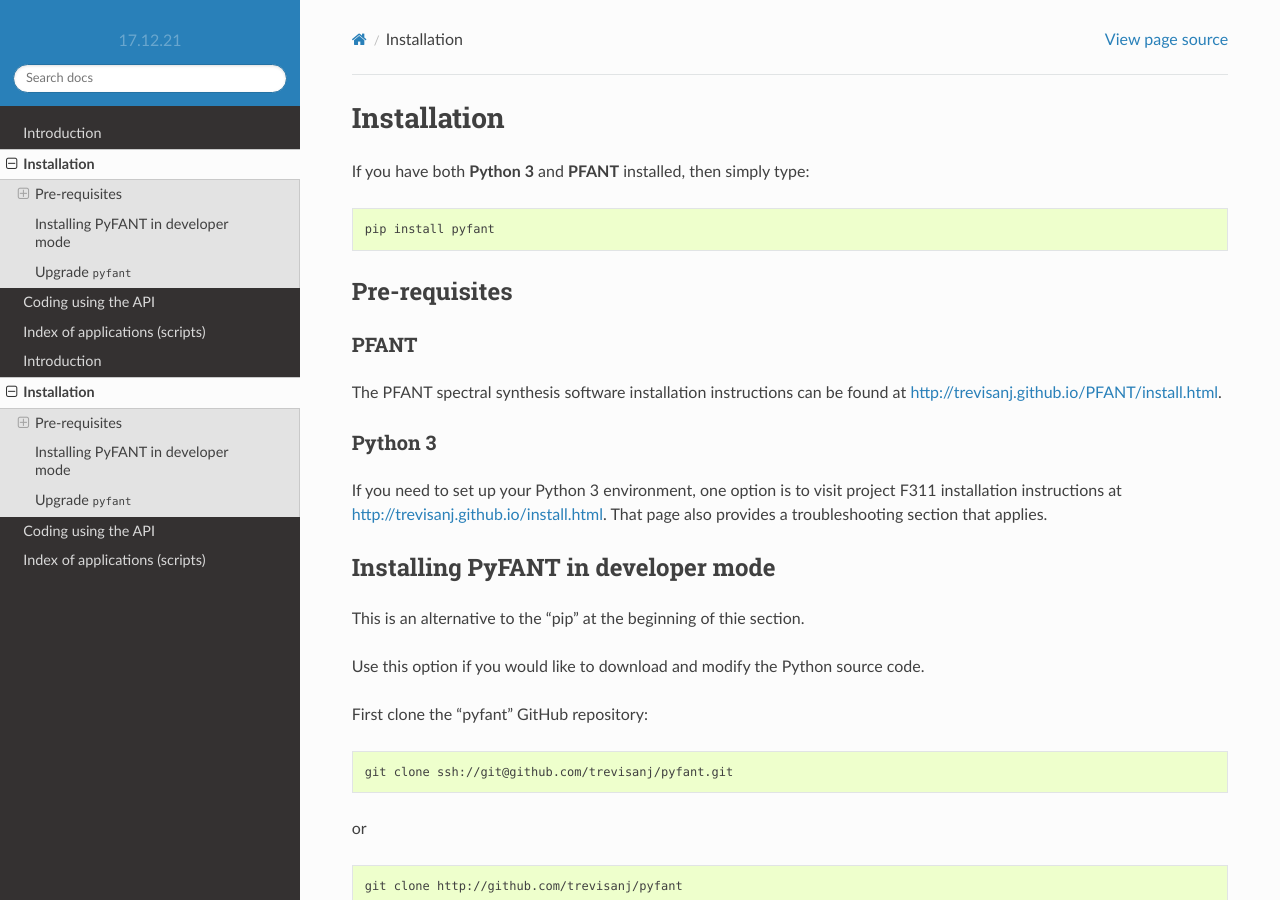
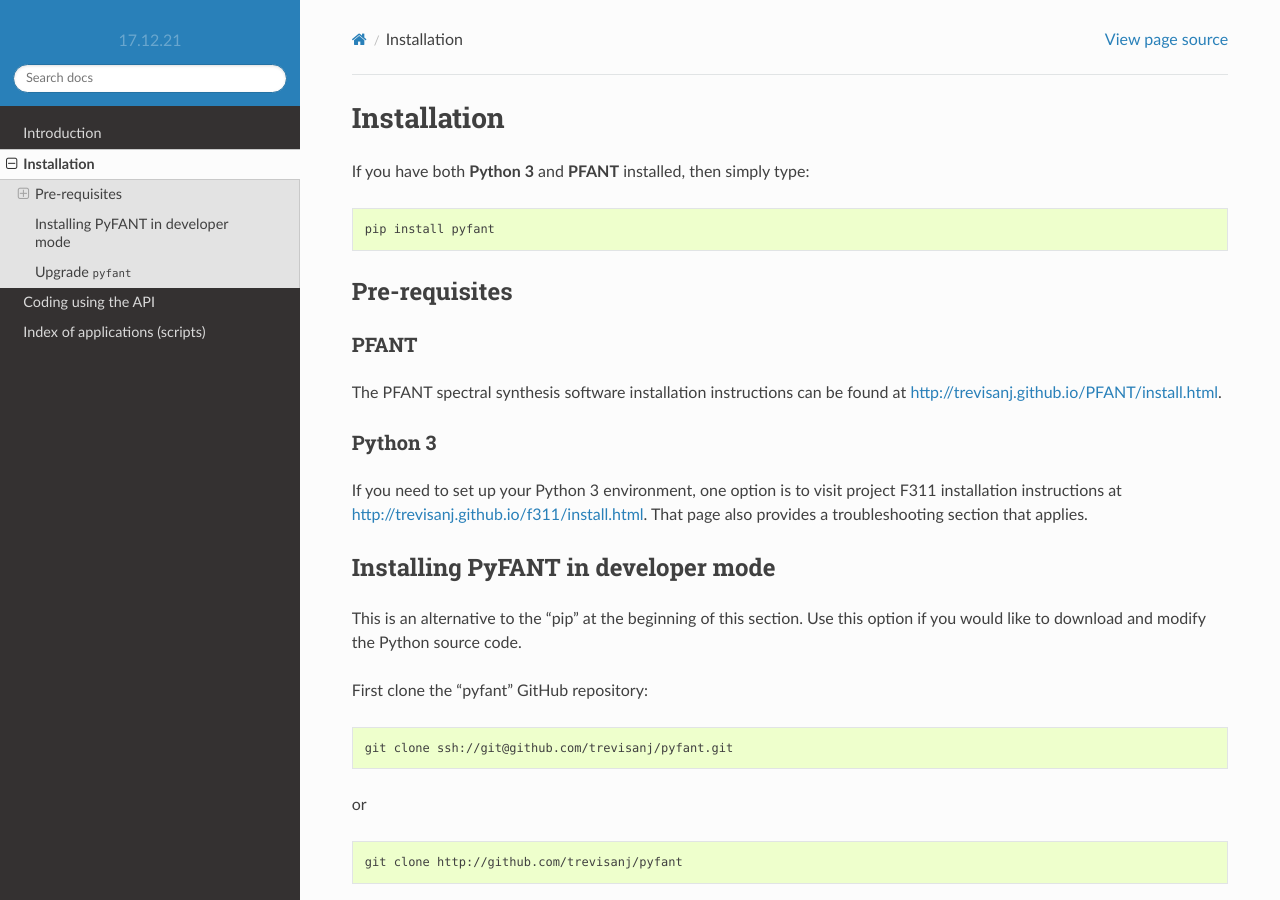
Before and after one commit to trevisanj/pyfant, a Sphinx documentation site: the page built from docs/source/install.rst, in a window 1280 px wide and 900 px high. Built offline with Sphinx 7.4.7 and the Read the Docs theme 2.0.0, drawn with Linux system fonts in a browser that asks for light colours.

Commit message:
more docs

```diff
--- a/docs/source/install.rst
+++ b/docs/source/install.rst
@@ -19,14 +19,13 @@
 ~~~~~~~~
 
 If you need to set up your Python 3 environment, one option is to visit project F311
-installation instructions at `<http://trevisanj.github.io/install.html>`_. That page also
+installation instructions at `<http://trevisanj.github.io/f311/install.html>`_. That page also
 provides a troubleshooting section that applies.
 
 Installing PyFANT in developer mode
 -----------------------------------
 
-This is an alternative to the "pip" at the beginning of thie section.
-
+This is an alternative to the "pip" at the beginning of this section.
 Use this option if you would like to download and modify the Python source code.
 
 First clone the "pyfant" GitHub repository:
--- a/docs/source/scripts.rst
+++ b/docs/source/scripts.rst
@@ -2,10 +2,6 @@
 ===============================
 
 .. only:: html
-
-    This script was already executed. It can be executed only once.
-    pyfant -- Python interface to the PFANT spectral synthesis software (Fortran)
-    ~~~~~~~~~~~~~~~~~~~~~~~~~~~~~~~~~~~~~~~~~~~~~~~~~~~~~~~~~~~~~~~~~~~~~~~~~~~~~
 
     Graphical applications
     ^^^^^^^^^^^^^^^^^^^^^^
@@ -37,7 +33,6 @@
     * :doc:`vald3-to-atoms.py <autoscripts/script-vald3-to-atoms>`: Converts VALD3 atomic/molecular lines file to PFANT atomic lines file.
 
 
-
 .. only:: latex
 
     This chapter is a reference to all scripts in project PyFANT
```
Also changed, not shown: README.md (+3 -17 lines), docs/source/index.rst (+6 -19 lines), 1 other file.
